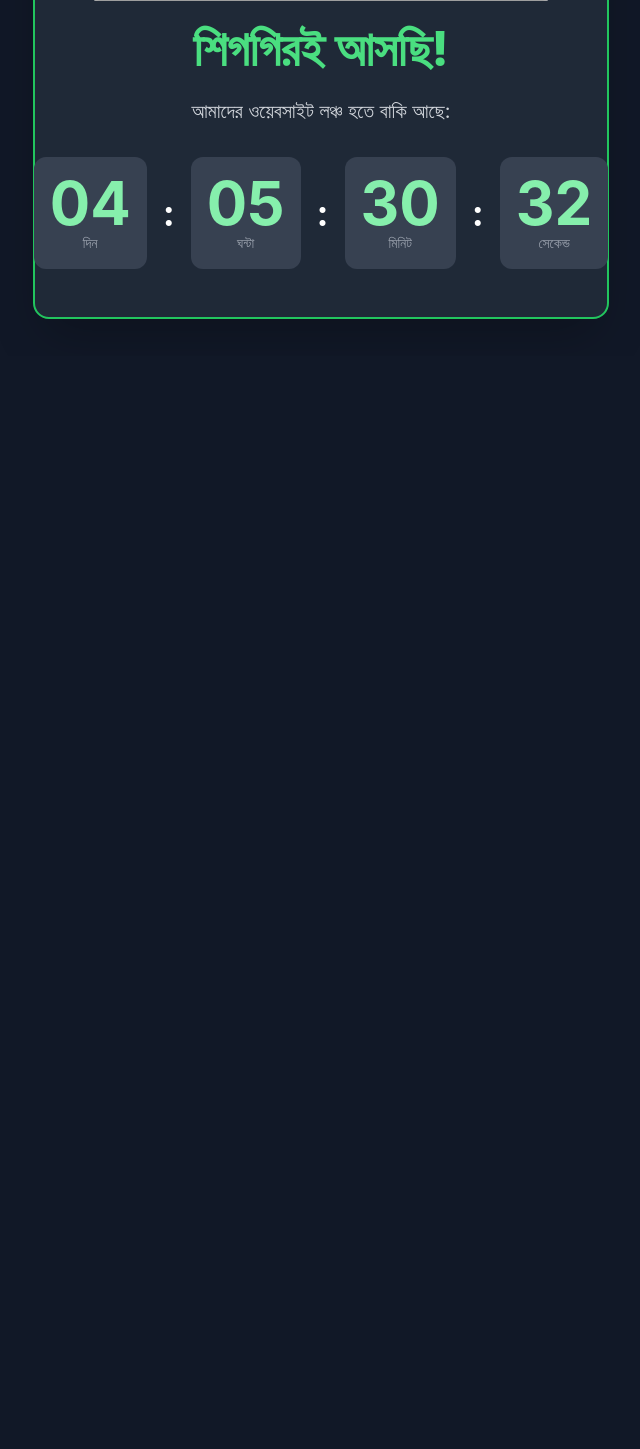
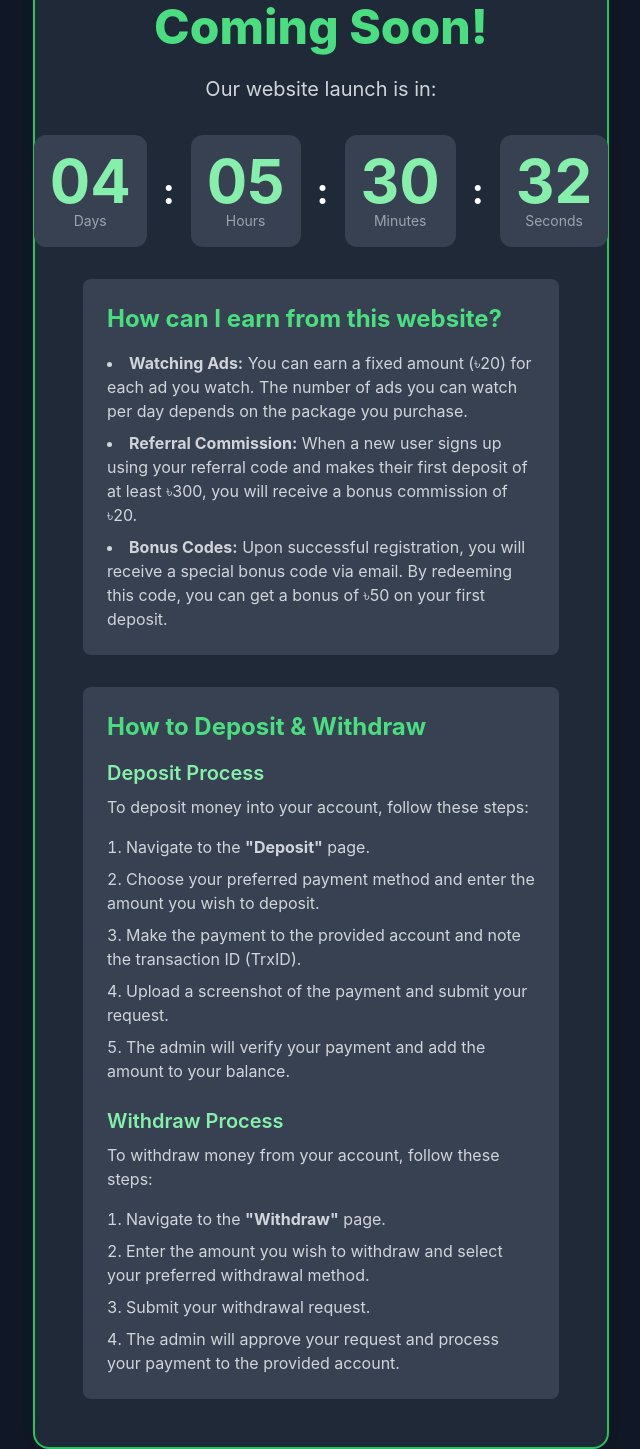
Before and after one commit to arafath22778/adsonicpro, a website: page views/index.html in a window 1280 px wide. Shown: the part 444-1893 px from the top of the page, without its empty margins (319-959 px from the left). Before the commit the page ends 800 px from the top, so only its background shows below. Drawn offline with nearby package versions, Linux system fonts and the light colour scheme; grey boxes are pictures that could not be loaded.

Commit message:
Update index.html

```diff
--- a/views/index.html
+++ b/views/index.html
@@ -1,4 +1,5 @@
-<!--<!DOCTYPE html>
+<!--
+<!DOCTYPE html>
 <html lang="en">
   <head>
     <meta charset="UTF-8" />
@@ -287,11 +288,11 @@ a {
   </body>
 </html>-->
 <!DOCTYPE html>
-<html lang="bn">
+<html lang="en">
 <head>
     <meta charset="UTF-8">
     <meta name="viewport" content="width=device-width, initial-scale=1.0">
-    <title>Adsonicpro - লঞ্চিং কাউন্টডাউন</title>
+    <title>Adsonicpro - Launch Countdown</title>
     <script src="https://cdn.tailwindcss.com"></script>
     <style>
         body {
@@ -303,42 +304,76 @@ a {
 
     <div id="countdown-container" class="bg-gray-800 p-8 md:p-12 rounded-2xl shadow-2xl text-center max-w-xl w-full border-2 border-green-500">
         <div id="main-content" class="hidden">
-            <!-- কাউন্টডাউন শেষ হলে এই কন্টেন্ট দেখা যাবে -->
-            <h1 class="text-3xl md:text-5xl font-bold text-green-400 mb-4 animate-bounce">স্বাগতম!</h1>
-            <p class="text-lg md:text-xl text-gray-300 mb-8">এখন আপনি আমাদের ওয়েবসাইটে প্রবেশ করতে পারবেন।</p>
+            <!-- Content displayed after the countdown ends -->
+            <h1 class="text-3xl md:text-5xl font-bold text-green-400 mb-4 animate-bounce">Welcome!</h1>
+            <p class="text-lg md:text-xl text-gray-300 mb-8">You can now access our website.</p>
             <a href="/login" class="bg-green-500 hover:bg-green-600 text-white font-bold py-3 px-8 rounded-full transition-all duration-300 transform hover:scale-105">
-                লগইন করুন
+                Login
             </a>
         </div>
-       <img src="https://ik.imagekit.io/ubdzcqpss/Lucid_Realism_A_sleek_modern_and_professional_logo_design_for__3-removebg-preview.png?updatedAt=1754931110372" style="color: whitesmoke; background-color:white ; border-radius: 16px; width: 500px;"><br />
+        <img src="https://ik.imagekit.io/ubdzcqpss/Lucid_Realism_A_sleek_modern_and_professional_logo_design_for__3-removebg-preview.png?updatedAt=1754931110372" style="background-color: white; border-radius: 16px; width: 500px;" class="mb-6 mx-auto" />
         <div id="countdown-wrapper">
-            <h1 class="text-3xl md:text-5xl font-extrabold text-green-400 mb-6">শিগগিরই আসছি!</h1>
-            <p class="text-lg md:text-xl text-gray-300 mb-8">আমাদের ওয়েবসাইট লঞ্চ হতে বাকি আছে:</p>
+            <h1 class="text-3xl md:text-5xl font-extrabold text-green-400 mb-6">Coming Soon!</h1>
+            <p class="text-lg md:text-xl text-gray-300 mb-8">Our website launch is in:</p>
 
             <div class="flex justify-center items-center space-x-2 md:space-x-4">
-                <!-- দিন -->
+                <!-- Days -->
                 <div class="flex flex-col items-center p-3 md:p-4 bg-gray-700 rounded-xl">
                     <span id="days" class="text-4xl md:text-6xl font-bold text-green-300">00</span>
-                    <span class="text-xs md:text-sm text-gray-400">দিন</span>
+                    <span class="text-xs md:text-sm text-gray-400">Days</span>
                 </div>
                 <span class="text-2xl md:text-4xl font-bold">:</span>
-                <!-- ঘন্টা -->
+                <!-- Hours -->
                 <div class="flex flex-col items-center p-3 md:p-4 bg-gray-700 rounded-xl">
                     <span id="hours" class="text-4xl md:text-6xl font-bold text-green-300">00</span>
-                    <span class="text-xs md:text-sm text-gray-400">ঘন্টা</span>
+                    <span class="text-xs md:text-sm text-gray-400">Hours</span>
                 </div>
                 <span class="text-2xl md:text-4xl font-bold">:</span>
-                <!-- মিনিট -->
+                <!-- Minutes -->
                 <div class="flex flex-col items-center p-3 md:p-4 bg-gray-700 rounded-xl">
                     <span id="minutes" class="text-4xl md:text-6xl font-bold text-green-300">00</span>
-                    <span class="text-xs md:text-sm text-gray-400">মিনিট</span>
+                    <span class="text-xs md:text-sm text-gray-400">Minutes</span>
                 </div>
                 <span class="text-2xl md:text-4xl font-bold">:</span>
-                <!-- সেকেন্ড -->
+                <!-- Seconds -->
                 <div class="flex flex-col items-center p-3 md:p-4 bg-gray-700 rounded-xl">
                     <span id="seconds" class="text-4xl md:text-6xl font-bold text-green-300">00</span>
-                    <span class="text-xs md:text-sm text-gray-400">সেকেন্ড</span>
+                    <span class="text-xs md:text-sm text-gray-400">Seconds</span>
                 </div>
+            </div>
+
+            <!-- Earning information section -->
+            <div class="mt-8 text-left bg-gray-700 p-6 rounded-lg">
+                <h2 class="text-2xl font-bold text-green-400 mb-4">How can I earn from this website?</h2>
+                <ul class="list-disc list-inside space-y-2 text-gray-300">
+                    <li><span class="font-bold">Watching Ads:</span> You can earn a fixed amount (৳20) for each ad you watch. The number of ads you can watch per day depends on the package you purchase.</li>
+                    <li><span class="font-bold">Referral Commission:</span> When a new user signs up using your referral code and makes their first deposit of at least ৳300, you will receive a bonus commission of ৳20.</li>
+                    <li><span class="font-bold">Bonus Codes:</span> Upon successful registration, you will receive a special bonus code via email. By redeeming this code, you can get a bonus of ৳50 on your first deposit.</li>
+                </ul>
+            </div>
+
+            <!-- Deposit and Withdraw information section -->
+            <div class="mt-8 text-left bg-gray-700 p-6 rounded-lg">
+                <h2 class="text-2xl font-bold text-green-400 mb-4">How to Deposit & Withdraw</h2>
+
+                <h3 class="text-xl font-semibold text-green-300 mt-4 mb-2">Deposit Process</h3>
+                <p class="text-gray-300 mb-4">To deposit money into your account, follow these steps:</p>
+                <ul class="list-decimal list-inside space-y-2 text-gray-300">
+                    <li>Navigate to the <span class="font-bold">"Deposit"</span> page.</li>
+                    <li>Choose your preferred payment method and enter the amount you wish to deposit.</li>
+                    <li>Make the payment to the provided account and note the transaction ID (TrxID).</li>
+                    <li>Upload a screenshot of the payment and submit your request.</li>
+                    <li>The admin will verify your payment and add the amount to your balance.</li>
+                </ul>
+
+                <h3 class="text-xl font-semibold text-green-300 mt-6 mb-2">Withdraw Process</h3>
+                <p class="text-gray-300 mb-4">To withdraw money from your account, follow these steps:</p>
+                <ul class="list-decimal list-inside space-y-2 text-gray-300">
+                    <li>Navigate to the <span class="font-bold">"Withdraw"</span> page.</li>
+                    <li>Enter the amount you wish to withdraw and select your preferred withdrawal method.</li>
+                    <li>Submit your withdrawal request.</li>
+                    <li>The admin will approve your request and process your payment to the provided account.</li>
+                </ul>
             </div>
         </div>
     </div>
@@ -353,8 +388,8 @@ a {
             const minutesEl = document.getElementById('minutes');
             const secondsEl = document.getElementById('seconds');
 
-            // ######### এখানে আপনার লঞ্চের তারিখ এবং সময় সেট করুন #########
-            // তারিখ ফরম্যাট: 'মাস দিন, বছর ঘন্টা:মিনিট:সেকেন্ড'
+            // ######### Set your launch date and time here #########
+            // Date format: 'Month Day, Year Hour:Minute:Second'
             const launchDate = new Date('August 18, 2025 18:05:00').getTime();
 
             const countdown = setInterval(() => {
@@ -362,20 +397,20 @@ a {
                 const distance = launchDate - now;
 
                 if (distance < 0) {
-                    // কাউন্টডাউন শেষ হয়ে গেলে
+                    // When the countdown ends
                     clearInterval(countdown);
                     countdownWrapper.classList.add('hidden');
                     mainContent.classList.remove('hidden');
-                    // কাউন্টডাউন শেষ হলে স্বয়ংক্রিয়ভাবে লগইন পেজে নিয়ে যাবে
+                    // Automatically redirect to the login page after the countdown ends
                     window.location.href = "/login";
                 } else {
-                    // সময় গণনা করা
+                    // Calculate time
                     const days = Math.floor(distance / (1000 * 60 * 60 * 24));
                     const hours = Math.floor((distance % (1000 * 60 * 60 * 24)) / (1000 * 60 * 60));
                     const minutes = Math.floor((distance % (1000 * 60 * 60)) / (1000 * 60));
                     const seconds = Math.floor((distance % (1000 * 60)) / 1000);
 
-                    // শূন্য যোগ করা যদি সংখ্যা একক হয়
+                    // Add leading zeros if the number is a single digit
                     const formatTime = (time) => time < 10 ? `0${time}` : time;
 
                     daysEl.textContent = formatTime(days);
```
